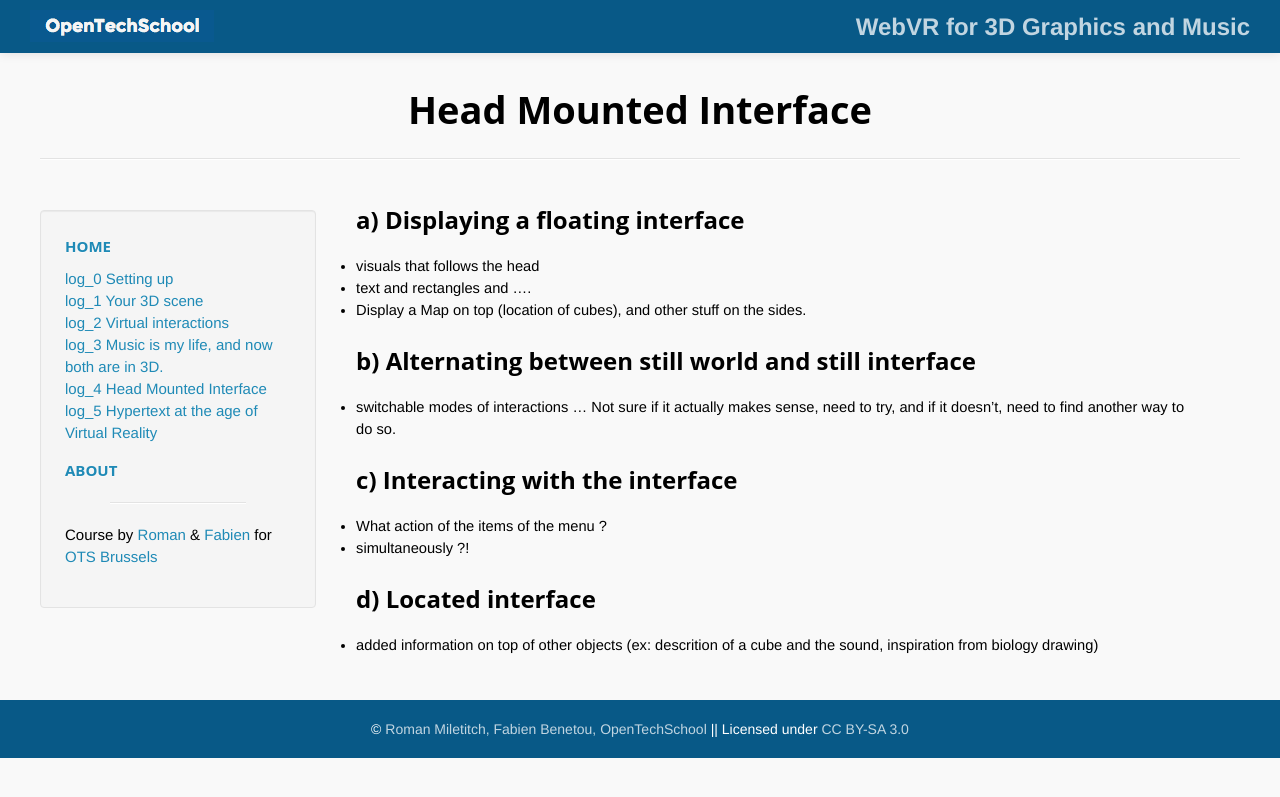
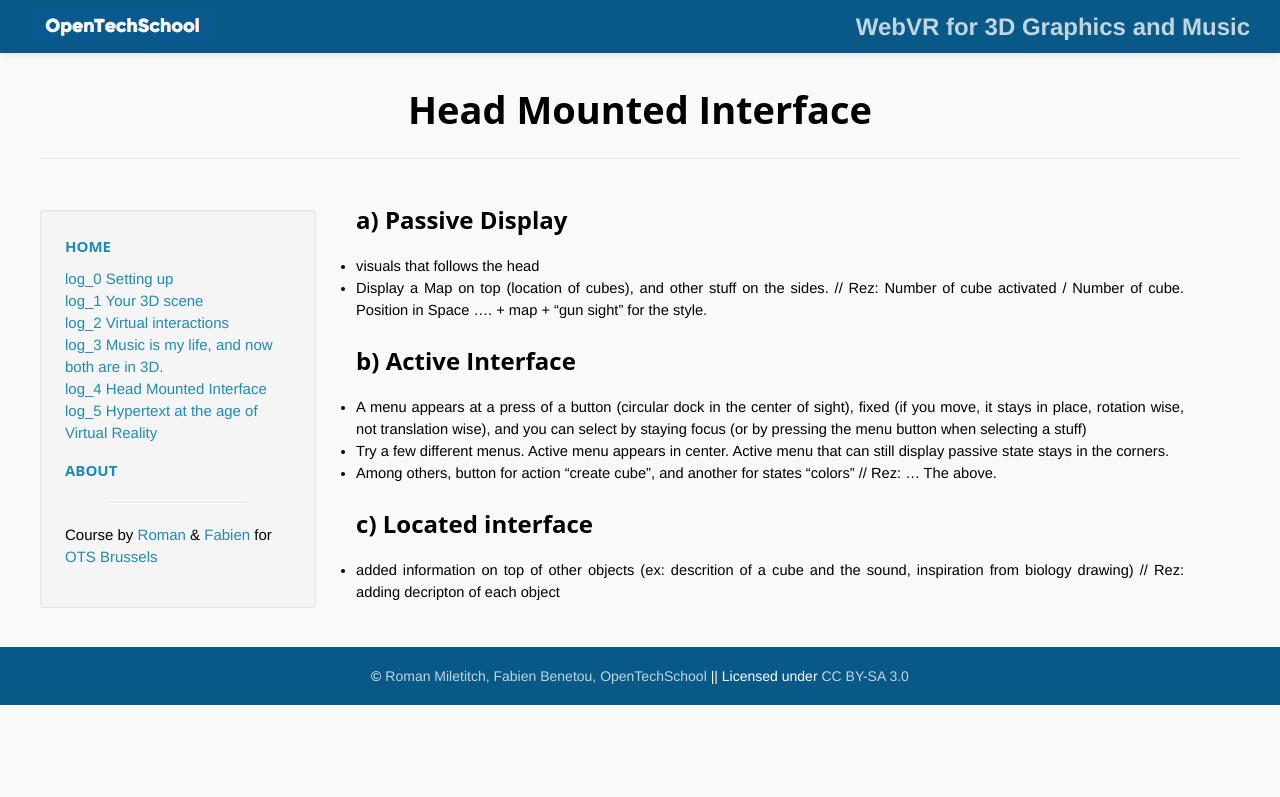
Before and after one commit to OpenTechSchool-Brussels/webVR-for-3D-graphics-and-music, a Jekyll site: the page built from head-mounted-interface.markdown, in a window 1280 px wide. Shown: the top 797 px of the page. Built offline with Jekyll 4.4.1, drawn with Linux system fonts in a browser that asks for light colours; Markdown is read by kramdown in place of the engine named in the settings.

Commit message:
Update head-mounted-interface.markdown

```diff
--- a/head-mounted-interface.markdown
+++ b/head-mounted-interface.markdown
@@ -5,20 +5,17 @@ num: 4
 
 ---
 
-## a) Displaying a floating interface
+## a) Passive Display
 * visuals that follows the head
-* text and rectangles and ....
 * Display a Map on top (location of cubes), and other stuff on the sides.
+// Rez: Number of cube activated / Number of cube. Position in Space .... + map + "gun sight" for the style.
 
+## b) Active Interface
+* A menu appears at a press of a button (circular dock in the center of sight), fixed (if you move, it stays in place, rotation wise, not translation wise), and you can select by staying focus (or by pressing the menu button when selecting a stuff)
+* Try a few different menus. Active menu appears in center. Active menu that can still display passive state stays in the corners.
+* Among others, button for action "create cube", and another for states "colors"
+// Rez: ... The above.
 
-## b) Alternating between still world and still interface
-* switchable modes of interactions
-... Not sure if it actually makes sense, need to try, and if it doesn't, need to find another way to do so.
-
-
-## c) Interacting with the interface
-* What action of the items of the menu ?
-* simultaneously ?!
-
-## d) Located interface
+## c) Located interface
 * added information on top of other objects (ex: descrition of a cube and the sound, inspiration from biology drawing)
+// Rez: adding decripton of each object
```
